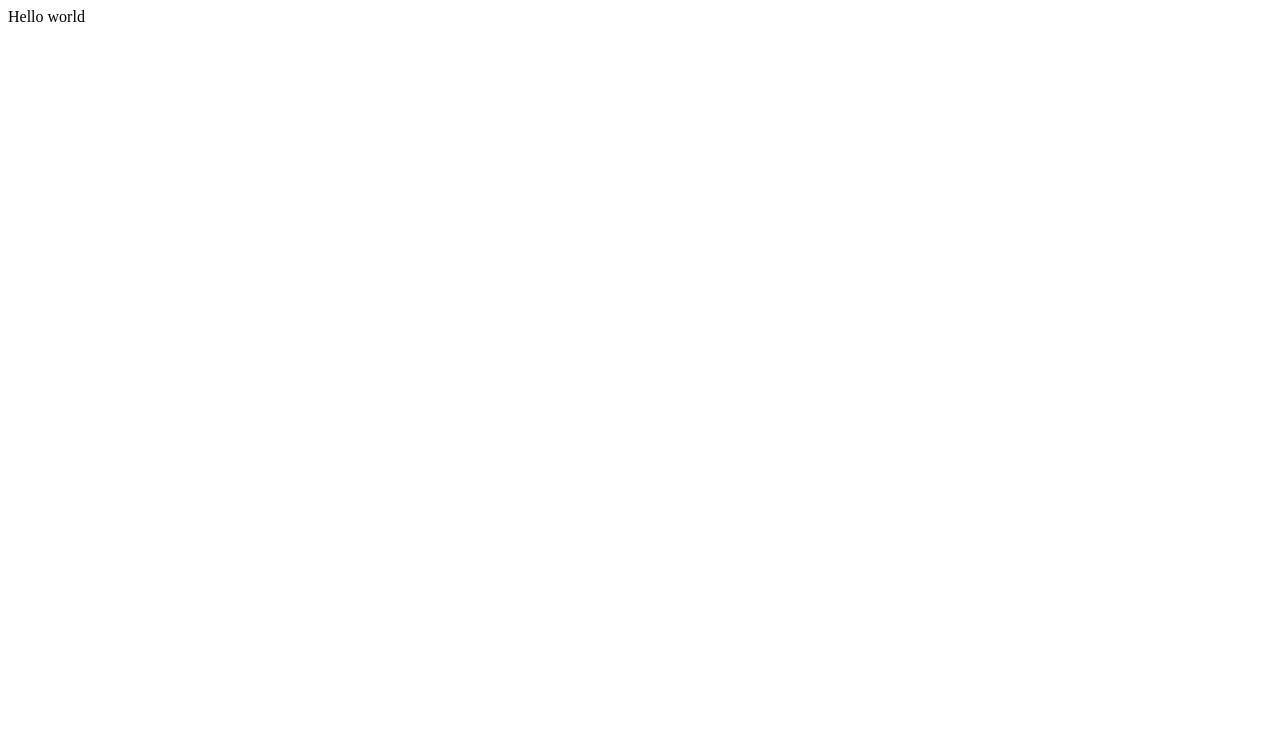
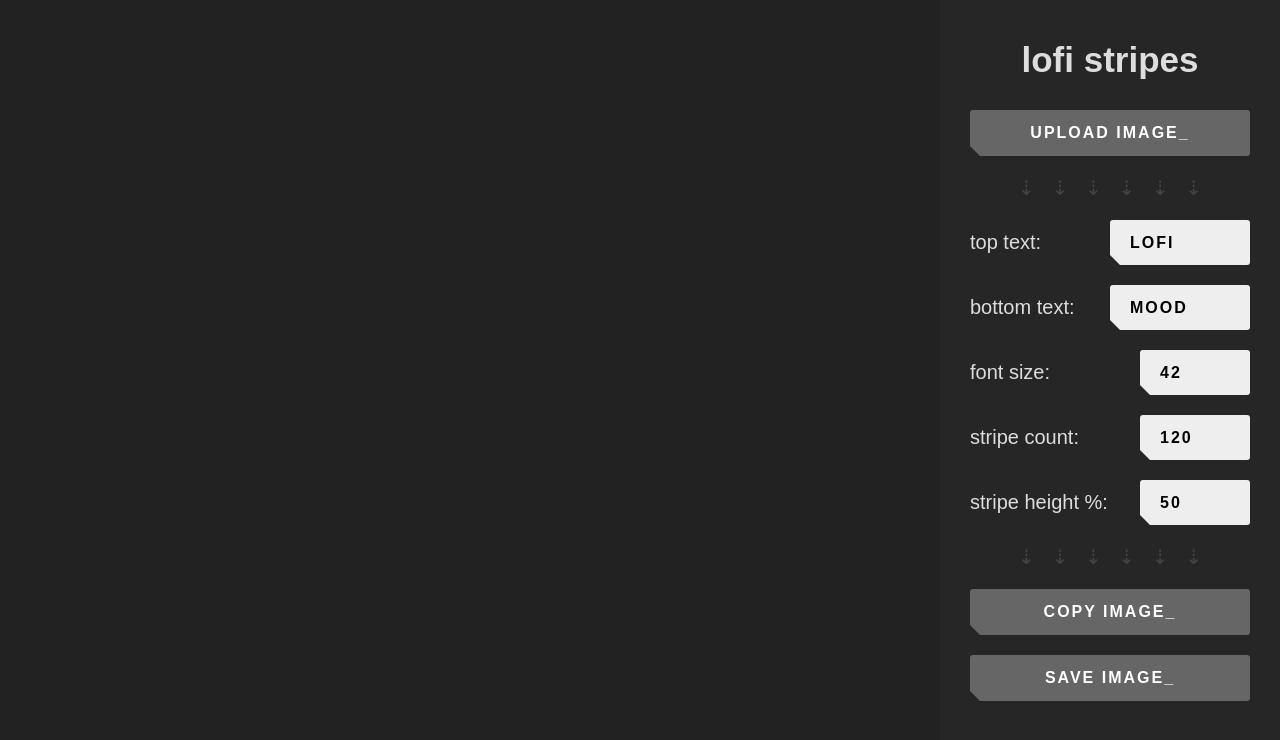
Before and after one commit to antonfisher/lofi-stripes, a website: page docs/index.html in a window 1280 px wide. Drawn offline with Linux system fonts and the light colour scheme; a web font is replaced by a local one.

Commit message:
feat: release static files

```diff
--- a/docs/index.html
+++ b/docs/index.html
@@ -1 +1,70 @@
-Hello world
+<!DOCTYPE html>
+<html lang="en">
+
+<head>
+  <meta charset="UTF-8">
+  <meta name="viewport" content="width=device-width, initial-scale=1.0">
+  <title>lofi stripes</title>
+  <!-- TODO: add description -->
+  <link rel="preconnect" href="https://fonts.googleapis.com">
+  <link rel="preconnect" href="https://fonts.gstatic.com" crossorigin>
+  <link href="https://fonts.googleapis.com/css2?family=Raleway+Dots&display=swap"
+        rel="stylesheet">
+  <link rel="stylesheet" href="/styles.css">
+</head>
+
+<body>
+  <div class="container">
+    <div class="left-column">
+      <canvas id="image-canvas"></canvas>
+      <div id="loading-mask">
+        <span id="loading-mask-text">drawing</span>
+      </div>
+    </div>
+    <div class="right-column">
+      <div class="row">
+        <h1>lofi stripes</h1>
+      </div>
+      <div class="row">
+        <button id="button-load-image">upload image_</button>
+        <input type="file" id="input-load-image" accept="image/*">
+      </div>
+      <div class="row arrows"> ⇣ &nbsp; ⇣ &nbsp; ⇣ &nbsp; ⇣ &nbsp; ⇣ &nbsp; ⇣
+      </div>
+      <div class="row">
+        <label for="input-text-top">top text:</label>
+        <input id="input-text-top" type="text" value="LOFI" />
+      </div>
+      <div class="row">
+        <label for="input-text-bottom">bottom text:</label>
+        <input id="input-text-bottom" type="text" value="MOOD" />
+      </div>
+      <div class="row">
+        <label for="input-number-font-size">font size:</label>
+        <input id="input-number-font-size" type="number" value="42" min="1"
+               max="1000" />
+      </div>
+      <div class="row">
+        <label for="input-number-stripe-count">stripe count:</label>
+        <input id="input-number-stripe-count" type="number" value="120" min="1"
+               max="10000" />
+      </div>
+      <div class="row">
+        <label for="input-number-stripe-height-percent">stripe height %:</label>
+        <input id="input-number-stripe-height-percent" type="number" value="50"
+               min="0" max="100" />
+      </div>
+      <div class="row arrows"> ⇣ &nbsp; ⇣ &nbsp; ⇣ &nbsp; ⇣ &nbsp; ⇣ &nbsp; ⇣
+      </div>
+      <div class="row">
+        <button id="button-copy-image">copy image_</button>
+      </div>
+      <div class="row">
+        <button id="button-save-image">save image_</button>
+      </div>
+    </div>
+  </div>
+  <script type="module" src="/app.js"></script>
+</body>
+
+</html>
--- /dev/null
+++ b/docs/styles.css
@@ -0,0 +1,181 @@
+body {
+  background-color: #222222;
+  color: #dddddd;
+  font-family: "Raleway Dots", sans-serif;
+  font-weight: 400;
+  font-style: normal;
+  font-size: 20px;
+  margin: 0;
+  padding: 0;
+  display: flex;
+  height: 100vh;
+  animation: startupBlur 0.25s ease-out;
+}
+
+h1 {
+  font-size: 35px;
+  padding: 10px 0;
+  margin: 0;
+  text-align: center;
+  width: 100%;
+}
+
+.container {
+  display: flex;
+  width: 100%;
+}
+
+.left-column,
+.right-column {
+  flex: 1;
+  position: relative;
+}
+
+.left-column {
+  align-items: center;
+  box-sizing: border-box;
+  display: flex;
+  height: 100%;
+  justify-content: center;
+  /* padding: 20px; */
+  width: 100%;
+}
+
+.right-column {
+  display: flex;
+  flex-direction: column;
+  background-color: #262626;
+  width: 300px;
+  max-width: 300px;
+  padding: 20px;
+}
+
+.row {
+  padding: 10px;
+  display: flex;
+  justify-content: space-between;
+  align-items: center;
+}
+
+#image-canvas {
+  width: 100%;
+  height: 100%;
+}
+
+#loading-mask {
+  position: absolute;
+  top: 0;
+  left: 0;
+  width: 100%;
+  height: 100%;
+  background-color: rgba(255, 255, 0, 0.2);
+  z-index: 10;
+  opacity: 0;
+  pointer-events: none;
+  display: flex;
+  justify-content: center;
+  align-items: center;
+  font-weight: 400;
+  font-style: normal;
+  font-size: 32px;
+  color: #333;
+  transition: opacity 0.5s ease;
+}
+
+#loading-mask #loading-mask-text {
+  background-color: rgba(255, 255, 0, 0.9);
+  padding: 5px 10px;
+  border-radius: 3px;
+}
+
+#loading-mask #loading-mask-text::after,
+#loading-mask #loading-mask-text::before {
+  content: " ";
+  animation: dots 3s steps(1, end) infinite;
+}
+
+@keyframes dots {
+  0% {content: " "}
+  25% {content: "."}
+  50% {content: ".."}
+  75% {content: "..."}
+}
+
+button {
+  font-family: "Raleway Dots", sans-serif;
+  color: #ffffff;
+  font-size: 16px;
+  text-transform: uppercase;
+  background: #666666;
+  outline: transparent;
+  letter-spacing: 2px;
+  font-weight: 700;
+  border: 0;
+  border-radius: 3px;
+  min-width: 100%;
+  min-height: 45px;
+  padding: 14px 14px;
+  clip-path: polygon(0 0, 100% 0, 100% 100%, 10px 100%, 0 calc(100% - 10px));
+}
+
+button:hover {
+  background-color: rgba(255, 255, 0, 0.6);
+}
+
+button:disabled {
+  color: #666666;
+  background-color: #363636;
+  cursor: not-allowed;
+}
+
+input {
+  font-family: "Raleway Dots", sans-serif;
+  font-size: 16px;
+  font-weight: 600;
+  background: #eeeeee;
+  letter-spacing: 2px;
+  border: 0;
+  border-radius: 3px;
+  padding: 0 20px;
+  clip-path: polygon(0 0, 100% 0, 100% 100%, 10px 100%, 0 calc(100% - 10px));
+}
+
+input[type="number"], input[type="text"] {
+  min-height: 45px;
+}
+
+input[type="number"] {
+  width: 70px;
+  min-width: 70px;
+  max-width: 70px;
+}
+
+input[type="text"] {
+  width: 100px;
+  min-width: 100px;
+  max-width: 100px;
+}
+
+input[type="file"] {
+  display: none;
+}
+
+input:focus
+button:focus {
+  box-shadow: inset 0px 0px 0 3px rgba(69%, 69%, 0%, 0.5);
+  outline: none;
+}
+
+.arrows {
+  justify-content: center;
+  color: #444444;
+}
+
+@keyframes startupBlur {
+  0% {filter: blur(5px)}
+  100% {filter: blur(0px)}
+}
+
+::selection {
+  background-color: rgba(69%, 69%, 0%, 0.3);
+}
```
